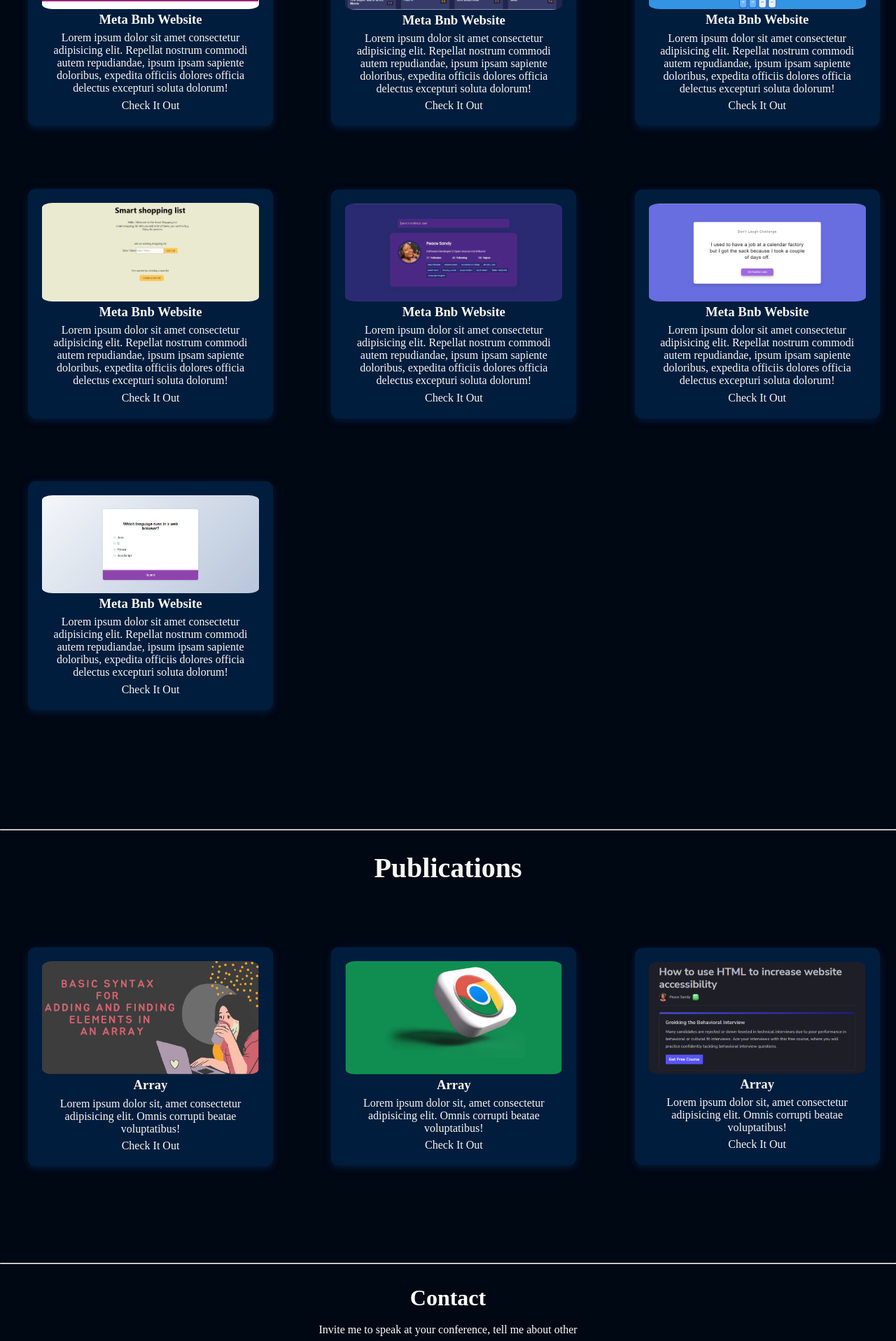
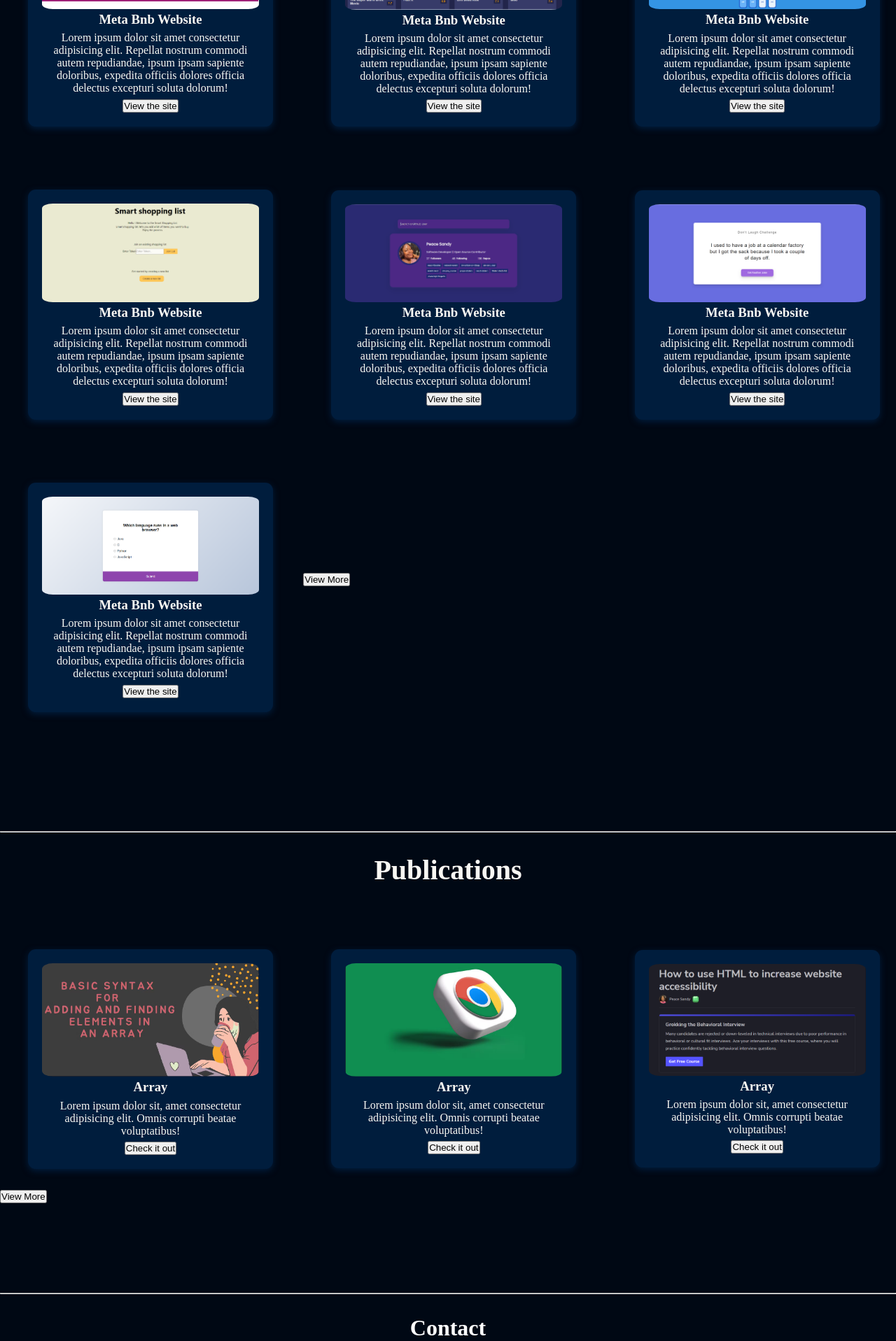
Before and after one commit to Peacesandy/peace-sandy, a React (Create React App) app: page / in a window 1280 px wide. Shown: the part 4255-6172 px from the top of the page at 70% size. Built offline with nearby package versions, Linux system fonts and the light colour scheme; a web font is replaced by a local one.

Commit message:
added button to publications and project

```diff
--- a/src/Components/Blog.jsx
+++ b/src/Components/Blog.jsx
@@ -19,23 +19,25 @@ function Blog() {
     <img src={firstarticle} alt="A git card" className='article'/>
         <h3 className='project-title'>Array</h3>
         <p className='project-details'>Lorem ipsum dolor sit, amet consectetur adipisicing elit. Omnis corrupti beatae voluptatibus!</p>
-        <a href="http://twitter.com/PeaceSandy3"  className='project-link'>Check It Out</a>
+        <a href="http://twitter.com/PeaceSandy3"  className='project-link'><button>Check it out</button></a>
     </div>
 
     <div className='project-container project-card'>
     <img src={secondarticle} alt="A git card" className='article'/>
         <h3 className='project-title'>Array</h3>
         <p className='project-details'>Lorem ipsum dolor sit, amet consectetur adipisicing elit. Omnis corrupti beatae voluptatibus!</p>
-        <a href="http://twitter.com/PeaceSandy3"  className='project-link'>Check It Out</a>
+        <a href="http://twitter.com/PeaceSandy3"  className='project-link'><button>Check it out</button></a>
     </div>
 
     <div className='project-container project-card'>
     <img src={thirdarticle} alt="A git card" className='article'/>
         <h3 className='project-title'>Array</h3>
         <p className='project-details'>Lorem ipsum dolor sit, amet consectetur adipisicing elit. Omnis corrupti beatae voluptatibus!</p>
-        <a href="http://twitter.com/PeaceSandy3"  className='project-link'>Check It Out</a>
+        <a href="http://twitter.com/PeaceSandy3"  className='project-link'><button>Check it out</button></a>
     </div>
-
+       <div className='view-more'>
+         <button>View More</button>
+       </div>
     </div>
     <hr/>
     </div>
--- a/src/Components/Project.jsx
+++ b/src/Components/Project.jsx
@@ -25,7 +25,7 @@ function Project() {
      <h3 className='project-title'>Meta Bnb Website</h3>
      <p className='project-details'> Lorem ipsum dolor sit amet consectetur adipisicing elit. Repellat nostrum commodi autem repudiandae,
      ipsum ipsam sapiente doloribus, expedita officiis dolores officia delectus excepturi soluta dolorum!</p>
-     <a href="http://twitter.com/PeaceSandy3"  className='project-link'>Check It Out</a>
+     <a href="http://twitter.com/PeaceSandy3"  className='project-link'><button>View the site</button></a>
     </div>
 
     <div className='project-container project-card'>
@@ -33,7 +33,7 @@ function Project() {
      <h3 className='project-title'>Meta Bnb Website</h3>
      <p className='project-details'> Lorem ipsum dolor sit amet consectetur adipisicing elit. Repellat nostrum commodi autem repudiandae,
      ipsum ipsam sapiente doloribus, expedita officiis dolores officia delectus excepturi soluta dolorum!</p>
-     <a href="http://twitter.com/PeaceSandy3" className='project-link'>Check It Out</a>
+     <a href="http://twitter.com/PeaceSandy3" className='project-link'><button>View the site</button></a>
     </div>
 
     <div className='project-container project-card'>
@@ -41,7 +41,7 @@ function Project() {
      <h3 className='project-title'>Meta Bnb Website</h3>
      <p className='project-details'> Lorem ipsum dolor sit amet consectetur adipisicing elit. Repellat nostrum commodi autem repudiandae,
      ipsum ipsam sapiente doloribus, expedita officiis dolores officia delectus excepturi soluta dolorum!</p>
-     <a href="http://twitter.com/PeaceSandy3"  className='project-link'>Check It Out</a>
+     <a href="http://twitter.com/PeaceSandy3"  className='project-link'><button>View the site</button></a>
     </div>
 
     <div className='project-container project-card'>
@@ -49,7 +49,7 @@ function Project() {
      <h3 className='project-title'>Meta Bnb Website</h3>
      <p className='project-details'> Lorem ipsum dolor sit amet consectetur adipisicing elit. Repellat nostrum commodi autem repudiandae,
      ipsum ipsam sapiente doloribus, expedita officiis dolores officia delectus excepturi soluta dolorum!</p>
-     <a href="http://twitter.com/PeaceSandy3"  className='project-link'>Check It Out</a>
+     <a href="http://twitter.com/PeaceSandy3"  className='project-link'><button>View the site</button></a>
     </div>
 
 
@@ -58,7 +58,7 @@ function Project() {
      <h3 className='project-title'>Meta Bnb Website</h3>
      <p className='project-details'> Lorem ipsum dolor sit amet consectetur adipisicing elit. Repellat nostrum commodi autem repudiandae,
      ipsum ipsam sapiente doloribus, expedita officiis dolores officia delectus excepturi soluta dolorum!</p>
-     <a href="http://twitter.com/PeaceSandy3"  className='project-link'>Check It Out</a>
+     <a href="http://twitter.com/PeaceSandy3"  className='project-link'><button>View the site</button></a>
     </div>
 
     <div className='project-container project-card'>
@@ -66,7 +66,7 @@ function Project() {
      <h3 className='project-title'>Meta Bnb Website</h3>
      <p className='project-details'> Lorem ipsum dolor sit amet consectetur adipisicing elit. Repellat nostrum commodi autem repudiandae,
      ipsum ipsam sapiente doloribus, expedita officiis dolores officia delectus excepturi soluta dolorum!</p>
-     <a href="http://twitter.com/PeaceSandy3" className='project-link'>Check It Out</a>
+     <a href="http://twitter.com/PeaceSandy3" className='project-link'><button>View the site</button></a>
     </div>
 
     <div className='project-container project-card'>
@@ -74,9 +74,11 @@ function Project() {
      <h3 className='project-title'>Meta Bnb Website</h3>
      <p className='project-details'> Lorem ipsum dolor sit amet consectetur adipisicing elit. Repellat nostrum commodi autem repudiandae,
      ipsum ipsam sapiente doloribus, expedita officiis dolores officia delectus excepturi soluta dolorum!</p>
-     <a href="http://twitter.com/PeaceSandy3"  className='project-link'>Check It Out</a>
+     <a href="http://twitter.com/PeaceSandy3"  className='project-link'><button>View the site</button></a>
     </div>
-
+      <div>
+        <button>View More</button>
+      </div>
     </div>
 
 
```
